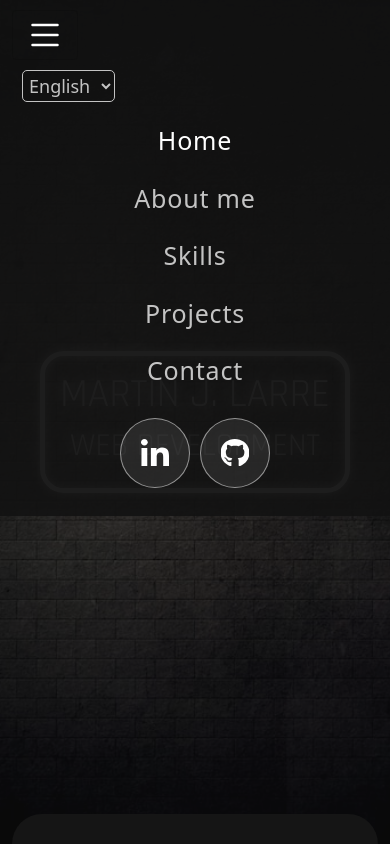
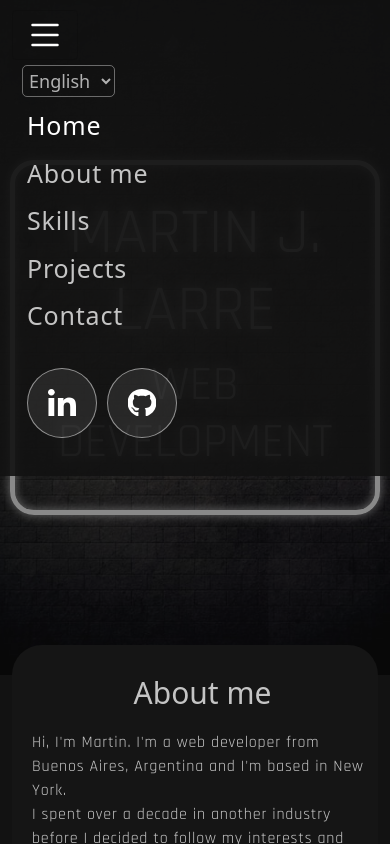
Before and after one commit to Martin-J-Larre/portfolio-dev, a React (Create React App) app: page / in a window 390 px wide. Both pictures are taken after a click on the button 45 px from the left and 35 px from the top of the page. Shown: the top 844 px of the page. Built offline with nearby package versions, Linux system fonts and the light colour scheme.

Commit message:
#16 Responsive breakpoint 768px tablet, nav,home and about finished

```diff
--- a/public/index.html
+++ b/public/index.html
@@ -8,8 +8,8 @@
       name="description"
       content="Web site created using create-react-app"
     />
-
-    <link rel="stylesheet" href="https://cdn.jsdelivr.net/gh/devicons/devicon@v2.15.1/devicon.min.css">
+    <script src="https://kit.fontawesome.com/122bfc9a55.js" crossorigin="anonymous"></script>
+    <!-- <link rel="stylesheet" href="https://cdn.jsdelivr.net/gh/devicons/devicon@v2.15.1/devicon.min.css"> -->
     <title>Martin J. Larre</title>
   </head>
   <body>
--- a/src/components/About/about.css
+++ b/src/components/About/about.css
@@ -79,12 +79,10 @@
     font-size: 30px;
     font-weight: 400;
     opacity: 0.75;
-    margin-bottom: 30px;
-  }
-  .about--box h2 {
     padding-top: 70px;
     margin-bottom: 20px;
   }
+
   .about p {
     margin-bottom: 0;
   }
@@ -102,3 +100,26 @@
   }
 
 }
+@media (max-width: 768px){
+  .about {
+    padding:0;
+    display: flex;
+    justify-content: center;
+  }
+  .about--box h2 {
+    padding-top: 30px;
+  }
+
+  .download-btn{
+    margin: 20px;
+
+  }
+  .download-btn:hover{
+    color: #000;
+    background-color: #fff;
+    opacity: 1;
+  }
+  .display{
+    display: none;
+  }
+}
--- a/src/components/Home/home.css
+++ b/src/components/Home/home.css
@@ -60,3 +60,18 @@
     font-size: 2rem;
   }
 }
+@media (max-width: 768px){
+  .home {
+    height: 80vh;
+  }
+
+  .neon-wrapper {
+    padding: 30px;
+  }
+  .neon-text{
+    font-size: 4rem;
+    }
+  .neon-wrapper h2{
+    font-size: 3rem;
+  }
+}
--- a/src/components/Navbar/NavBar.js
+++ b/src/components/Navbar/NavBar.js
@@ -8,9 +8,10 @@ import { BsList } from "react-icons/bs";
 
 export const NavBar = () => {
     const [t, i18n] = useTranslation('global');
-
     const [activeLink, setActiveLink] = useState("home");
     const [scrolled, setScrolled] = useState(false);
+
+    let WidthScreen = window.innerWidth;
 
     useEffect(() => {
         const onScroll = () => {
@@ -27,7 +28,7 @@ export const NavBar = () => {
     }, []);
 
     const closeNav = () => {
-        if (window.innerWidth < 767) {
+        if (WidthScreen < 768) {
             const navElemt1 = document.querySelector('.navbar-toggler');
             const navElemt2 = document.querySelector('.navbar-collapse');
             navElemt1.classList.add('collapsed');
@@ -43,8 +44,7 @@ export const NavBar = () => {
 
     const onChange = (event) => {
       i18n.changeLanguage(event.target.value);
-      // localStorage.setItem("lng", event.target.value);
-			// Select ---> option came back to English while it is on "es" in localStorage
+    //   localStorage.setItem("lng", event.target.value);
     };
 
 
@@ -52,9 +52,9 @@ export const NavBar = () => {
         <Navbar expand="md" className={scrolled ? "scrolled" : ""}>
             <Container>
                 <Navbar.Toggle aria-controls="basic-navbar-nav">
-                    <BsList className="hamburger-nav" />
+                    <BsList className="hamburger-nav"/>
                 </Navbar.Toggle>
-                <Navbar.Collapse id="basic-navbar-nav">
+                <Navbar.Collapse id="basic-navbar-nav" className="nav-collapsed">
                     <span className="navbar-lang">
                         <div className="language">
                             <select name="language" onChange={onChange}>
--- a/src/components/Navbar/navbar.css
+++ b/src/components/Navbar/navbar.css
@@ -64,7 +64,9 @@ span.navbar-text {
 .social-icon a:hover img {
 	filter: brightness(0) saturate(100%) invert(0%) sepia(7%) saturate(98%) hue-rotate(346deg) brightness(95%) contrast(86%);
 }
-
+.language{
+  display: flex;
+}
 .navbar-lang .language select{
   border: none;
   background: transparent;
@@ -72,7 +74,7 @@ span.navbar-text {
   color: #fff !important;
   font-size: 18px;
   opacity: 0.75;
-  margin: 0;
+  margin: 0 5px;
 }
 .navbar-lang .language select option{
   color: #121212;
@@ -84,8 +86,9 @@ nav.navbar .navbar-toggler:focus {
 }
 .hamburger-nav {
   font-size: 40px;
-  color: #fff;;
+  color: #fff;
 }
+
 
 @media (max-width: 420px){
   nav.navbar{
@@ -116,12 +119,43 @@ nav.navbar .navbar-toggler:focus {
       height: 70px;
   }
   .navbar-lang .language select{
-    border: 1px solid #fff;
-    color: #fff !important;
+    border: 1px solid rgba(255, 255, 255, .5);
+    color: rgba(255, 255, 255, .9) !important;
     font-size: 18px;
     padding:2px;
-    margin:10px;
+    margin: 5px 10px;
     outline: none;
     border-radius: 5px;
   }
 }
+@media (max-width: 767px){
+  div.container{
+    margin: 0;
+  }
+  nav.navbar{
+    padding: 10px 0;
+    background-color: rgba(18, 18, 18, .9);
+    z-index: 10000;
+  }
+  nav.navbar.scrolled {
+    padding: 15px 0;
+  }
+  nav.navbar .navbar-nav .nav-link.navbar-link {
+    margin:5px 0;
+  }
+  span.navbar-text {
+      display: flex;
+      align-items: start;
+  }
+  .social-icon {
+      display: inline-block;
+      margin: 10px;
+  }
+
+  .navbar-lang .language select{
+    margin:5px 10px;
+  }
+  .navbar-lang .language select option{
+    color: #121212;
+  }
+}
```
